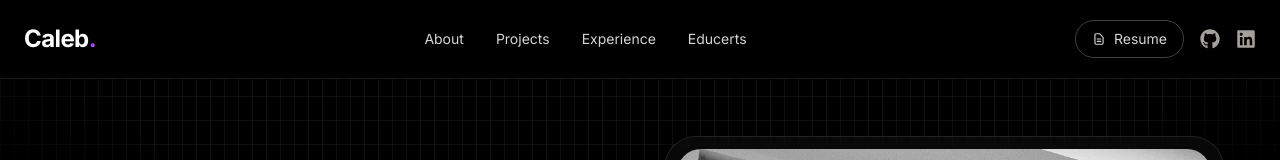
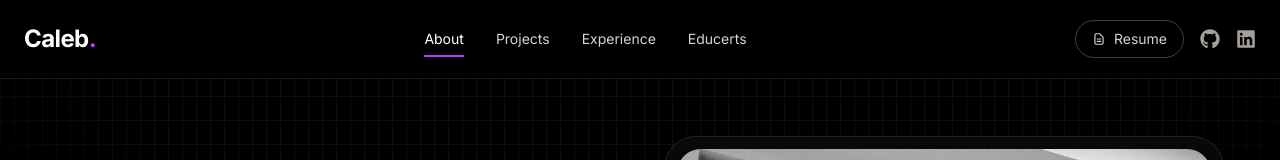
Before and after one commit to calebtolorunleke/caleb-devspace, a React (Vite) app: page / in a window 1280 px wide. Shown: the top 160 px of the page. Built offline with nearby package versions, Linux system fonts and the light colour scheme.

Commit message:
Add Vercel Analytics and improve navbar active state styling

```diff
--- a/package.json
+++ b/package.json
@@ -11,6 +11,7 @@
   },
   "dependencies": {
     "@tailwindcss/vite": "^4.3.0",
+    "@vercel/analytics": "^2.0.1",
     "framer-motion": "^12.38.0",
     "react": "^19.2.5",
     "react-dom": "^19.2.5",
--- a/src/App.jsx
+++ b/src/App.jsx
@@ -5,6 +5,7 @@ import Hero from "./components/Hero";
 import Navbar from "./components/Navbar";
 import Projects from "./components/Projects";
 import Technologies from "./components/Technologies";
+import { Analytics } from "@vercel/analytics/react";
 
 const App = () => {
   return (
@@ -14,7 +15,6 @@ const App = () => {
           <div className="pointer-events-none absolute inset-0 bg-[linear-gradient(to_right,#4f4f4f2e_1px,transparent_1px),linear-gradient(to_bottom,#4f4f4f2e_1px,transparent_1px)] bg-[size:14px_24px] [mask-image:radial-gradient(ellipse_60%_50%_at_50%_0%,#000_70%,transparent_100%)]"></div>
         </div>
       </div>
-
       <div className="container mx-auto px-8 pt-28">
         <Navbar />
         <section id="about" className="scroll-mt-24">
@@ -33,7 +33,8 @@ const App = () => {
         <section id="contact" className="scroll-mt-24">
           <Contact />
         </section>
-      </div>
+      </div>{" "}
+      <Analytics />
     </div>
   );
 };
--- a/src/components/Hero.jsx
+++ b/src/components/Hero.jsx
@@ -53,8 +53,8 @@ const Hero = () => {
               <img
                 src={profilePic}
                 alt="Caleb Adebayo"
-                width={620}
-                height={620}
+                width={550}
+                height={150}
                 className="
                 rounded-[24px]
                 object-cover
--- a/src/components/Navbar.jsx
+++ b/src/components/Navbar.jsx
@@ -1,15 +1,43 @@
-import { useState } from "react";
+import { useState, useEffect } from "react";
 import { FaGithub, FaLinkedin } from "react-icons/fa";
 import {
   HiOutlineMenuAlt3,
   HiX,
   HiOutlineDocumentText,
-  HiOutlineAcademicCap,
 } from "react-icons/hi";
 import { motion, AnimatePresence } from "framer-motion";
 
 const Navbar = () => {
   const [isOpen, setIsOpen] = useState(false);
+  const [activeSection, setActiveSection] = useState("about");
+
+  useEffect(() => {
+    const sections = document.querySelectorAll("section[id]");
+
+    const observer = new IntersectionObserver(
+      (entries) => {
+        entries.forEach((entry) => {
+          if (entry.isIntersecting) {
+            setActiveSection(entry.target.id);
+          }
+        });
+      },
+      {
+        threshold: 0.4,
+      },
+    );
+
+    sections.forEach((section) => observer.observe(section));
+
+    return () => observer.disconnect();
+  }, []);
+
+  const navLinkClass = (section) =>
+    `relative text-sm transition ${
+      activeSection === section
+        ? "text-white"
+        : "text-stone-300 hover:text-white"
+    }`;
 
   return (
     <nav className="fixed top-0 left-0 right-0 z-50 border-b border-white/10 bg-black/70 backdrop-blur-xl">
@@ -21,62 +49,61 @@ const Navbar = () => {
 
         {/* Desktop Nav */}
         <div className="hidden items-center gap-8 md:flex">
-          <a
-            href="#about"
-            className="text-sm text-stone-300 hover:text-white transition"
-          >
+          <a href="#about" className={navLinkClass("about")}>
             About
+            {activeSection === "about" && (
+              <span className="absolute -bottom-2 left-0 h-[2px] w-full bg-purple-500" />
+            )}
           </a>
 
-          <a
-            href="#projects"
-            className="text-sm text-stone-300 hover:text-white transition"
-          >
+          <a href="#projects" className={navLinkClass("projects")}>
             Projects
+            {activeSection === "projects" && (
+              <span className="absolute -bottom-2 left-0 h-[2px] w-full bg-purple-500" />
+            )}
           </a>
 
-          <a
-            href="#experience"
-            className="text-sm text-stone-300 hover:text-white transition"
-          >
+          <a href="#experience" className={navLinkClass("experience")}>
             Experience
+            {activeSection === "experience" && (
+              <span className="absolute -bottom-2 left-0 h-[2px] w-full bg-purple-500" />
+            )}
           </a>
 
-          {/* NEW: Educerts */}
-          <a
-            href="#educerts"
-            className="flex items-center gap-2 text-sm text-stone-300 hover:text-white transition"
-          >
+          <a href="#educerts" className={navLinkClass("educerts")}>
             Educerts
+            {activeSection === "educerts" && (
+              <span className="absolute -bottom-2 left-0 h-[2px] w-full bg-purple-500" />
+            )}
           </a>
         </div>
 
         {/* Right Side */}
         <div className="hidden items-center gap-4 md:flex">
-          {/* Resume */}
           <a
             href="/Caleb_Resume.pdf"
             target="_blank"
+            rel="noopener noreferrer"
             className="flex items-center gap-2 rounded-full border border-stone-700 px-4 py-2 text-sm text-stone-300 transition hover:border-purple-500 hover:text-white"
           >
             <HiOutlineDocumentText />
             Resume
           </a>
 
-          {/* GitHub */}
           <a
             href="https://github.com/calebtolorunleke"
             target="_blank"
-            className="text-xl text-stone-400 hover:text-white hover:scale-110 transition"
+            rel="noopener noreferrer"
+            className="text-xl text-stone-400 transition hover:scale-110 hover:text-white"
           >
             <FaGithub />
           </a>
 
-          {/* LinkedIn */}
           <a
             href="https://www.linkedin.com/in/calebtol/"
             target="_blank"
-            className="text-xl text-stone-400 hover:text-white hover:scale-110 transition"
+            rel="noopener noreferrer"
+            className="text-xl text-stone-400 transition hover:scale-110 hover:text-white"
           >
             <FaLinkedin />
           </a>
@@ -103,34 +130,49 @@ const Navbar = () => {
           >
             <div className="flex flex-col gap-6">
               <a
+                href="#about"
                 onClick={() => setIsOpen(false)}
-                href="#about"
-                className="text-stone-300 hover:text-white"
+                className={`${
+                  activeSection === "about"
+                    ? "text-purple-500"
+                    : "text-stone-300"
+                }`}
               >
                 About
               </a>
 
               <a
+                href="#projects"
                 onClick={() => setIsOpen(false)}
-                href="#projects"
-                className="text-stone-300 hover:text-white"
+                className={`${
+                  activeSection === "projects"
+                    ? "text-purple-500"
+                    : "text-stone-300"
+                }`}
               >
                 Projects
               </a>
 
               <a
+                href="#experience"
                 onClick={() => setIsOpen(false)}
-                href="#experience"
-                className="text-stone-300 hover:text-white"
+                className={`${
+                  activeSection === "experience"
+                    ? "text-purple-500"
+                    : "text-stone-300"
+                }`}
               >
                 Experience
               </a>
 
-              {/* NEW MOBILE */}
               <a
+                href="#educerts"
                 onClick={() => setIsOpen(false)}
-                href="#educerts"
-                className="flex items-center gap-2 text-stone-300 hover:text-white"
+                className={`${
+                  activeSection === "educerts"
+                    ? "text-purple-500"
+                    : "text-stone-300"
+                }`}
               >
                 Educerts
               </a>
@@ -138,16 +180,18 @@ const Navbar = () => {
               <a
                 href="/Caleb_Resume.pdf"
                 target="_blank"
+                rel="noopener noreferrer"
                 className="flex items-center gap-2 text-stone-300 hover:text-white"
               >
                 <HiOutlineDocumentText />
                 Resume
               </a>
 
-              {/* Socials */}
               <div className="flex items-center gap-5 pt-2 text-2xl">
                 <a
                   href="https://github.com/calebtolorunleke"
+                  target="_blank"
+                  rel="noopener noreferrer"
                   className="text-stone-400 hover:text-white"
                 >
                   <FaGithub />
@@ -155,6 +199,8 @@ const Navbar = () => {
 
                 <a
                   href="https://www.linkedin.com/in/calebtol/"
+                  target="_blank"
+                  rel="noopener noreferrer"
                   className="text-stone-400 hover:text-white"
                 >
                   <FaLinkedin />
```
Also changed, not shown: 1 other file (tests, documents, lock files or other folders).
